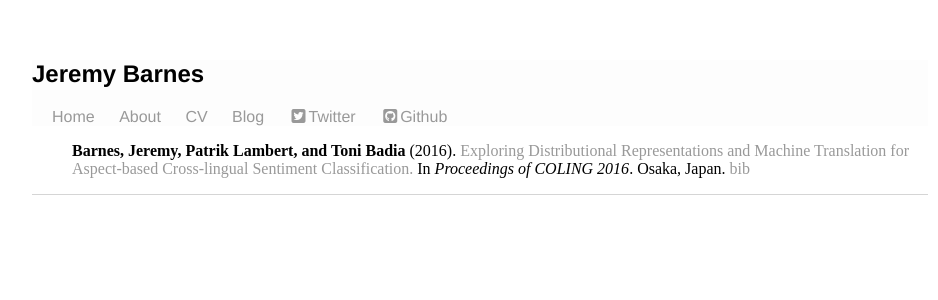
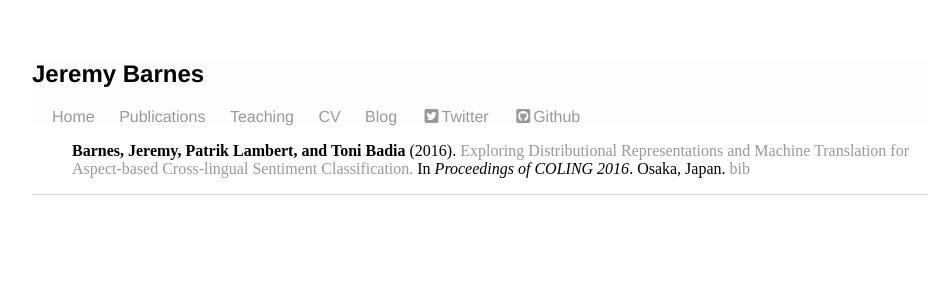
Before and after one commit to jerbarnes/jbarnesspain.github.io, a Jekyll site: the page built from publications/index.html, in a window 1280 px wide. Shown: the top 300 px of the page, without its empty margins (160-1098 px from the left). Built offline with Jekyll 4.4.1, drawn with Linux system fonts in a browser that asks for light colours; nearby versions of some CDN libraries.

Commit message:
Update default.html

```diff
--- a/_layouts/default.html
+++ b/_layouts/default.html
@@ -16,7 +16,8 @@
 	    		<ul>
 				<li><h2>Jeremy Barnes</h2></li>
 	        		<li><a href="/">Home</a></li>
-		        	<li><a href="/about">About</a></li>
+		        	<li><a href="/publications">Publications</a></li>
+				<li><a href="/teaching">Teaching</a></li>
 	        		<li><a href="/cv">CV</a></li>
 	        		<li><a href="/blog">Blog</a></li>
 				<li><a href="https://twitter.com/jbarnesspain"><i class="fa fa-fw fa-twitter-square"></i>Twitter</a></li>
```
